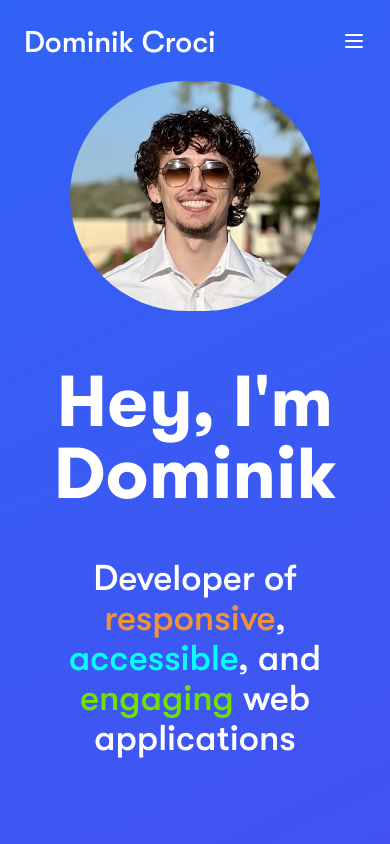
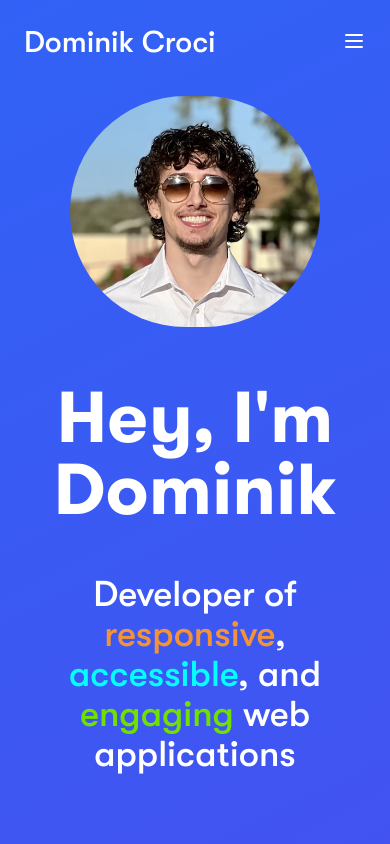
Before and after one commit to dcroci/Dominik-Croci-Portfolio, a Next.js app: page / in a window 390 px wide. Shown: the top 844 px of the page. Built offline with nearby package versions, Linux system fonts and the light colour scheme.

Commit message:
fixed nav mobile spacing

```diff
--- a/src/app/components/NavBar.tsx
+++ b/src/app/components/NavBar.tsx
@@ -6,7 +6,7 @@ const Navbar = () => {
   const [isOpen, setIsOpen] = useState(false);
 
   return (
-    <nav className="p-6 w-full absolute top-0">
+    <nav className="p-6 w-full absolute sm:initial top-0">
       <div className="flex justify-between items-center text-3xl">
         <p>
           <Link href="/">Dominik Croci</Link>
--- a/src/app/globals.css
+++ b/src/app/globals.css
@@ -54,7 +54,7 @@ html {
 }
 @media (max-width: 495px) {
   .intro {
-    margin-top: 20px;
+    margin-top: 15%;
   }
 }
 
```
